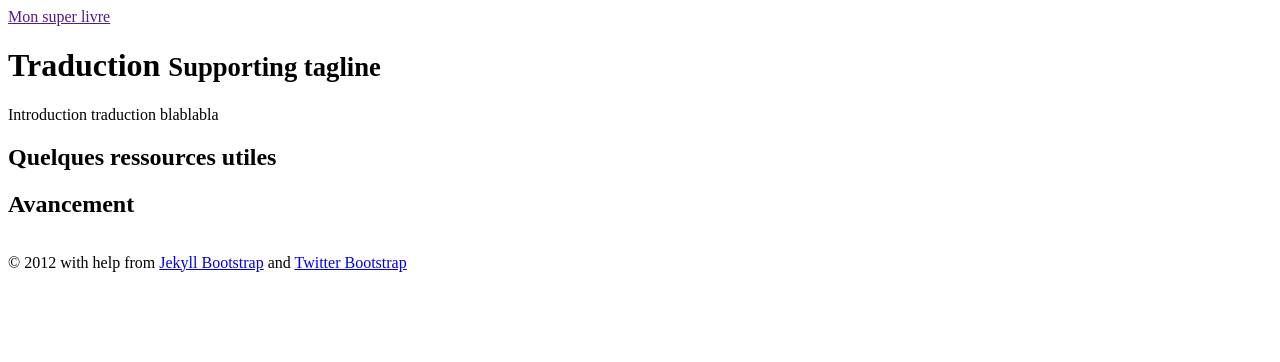
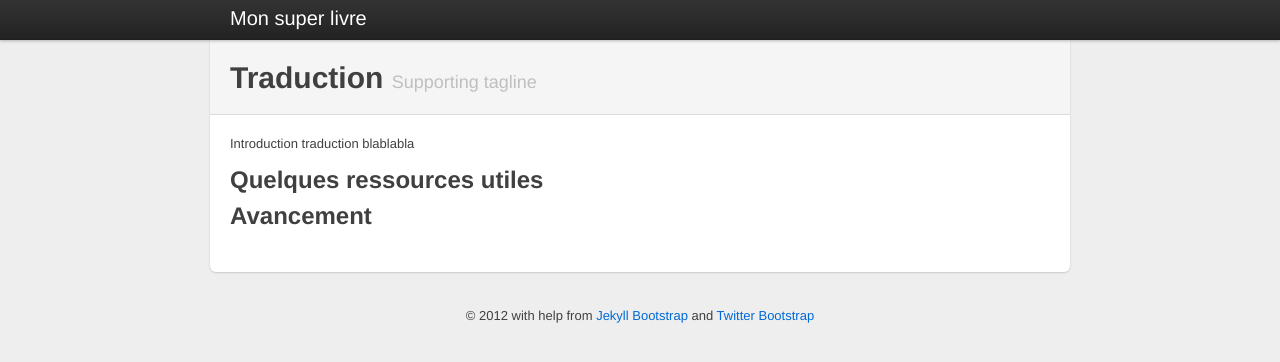
Before and after one commit to jtanguy/test-github-traduction, a Jekyll site: the page built from index.md, in a window 1280 px wide. Shown: the top 362 px of the page. Built offline with Jekyll 4.4.1, drawn with Linux system fonts in a browser that asks for light colours.

Commit message:
Fix asset path

```diff
--- a/_includes/themes/twitter/default.html
+++ b/_includes/themes/twitter/default.html
@@ -12,8 +12,8 @@
     <![endif]-->
 
     <!-- Le styles -->
-    <link href="{{ ASSET_PATH }}/css/1.4.0/bootstrap.css" rel="stylesheet">
-    <link href="{{ ASSET_PATH }}/css/style.css?body=1" rel="stylesheet" type="text/css" media="all">
+    <link href="{{ theme_asset_path }}/css/1.4.0/bootstrap.css" rel="stylesheet">
+    <link href="{{ theme_asset_path }}/css/style.css?body=1" rel="stylesheet" type="text/css" media="all">
 
     <!-- Le fav and touch icons -->
   <!-- Update these with your own images
```
